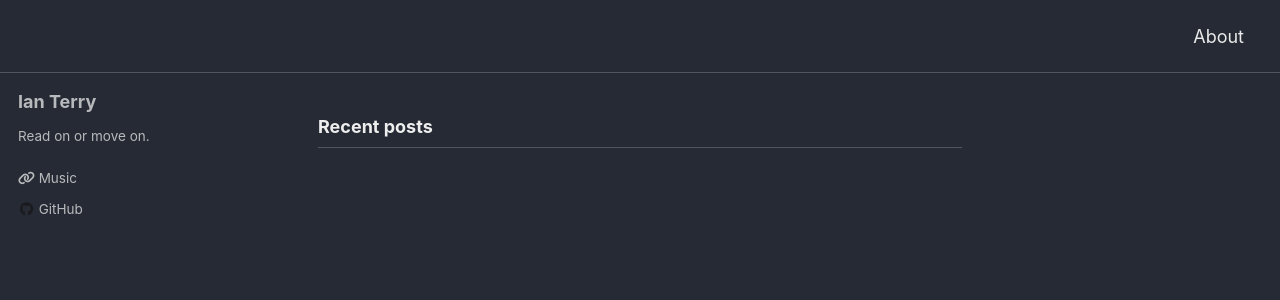
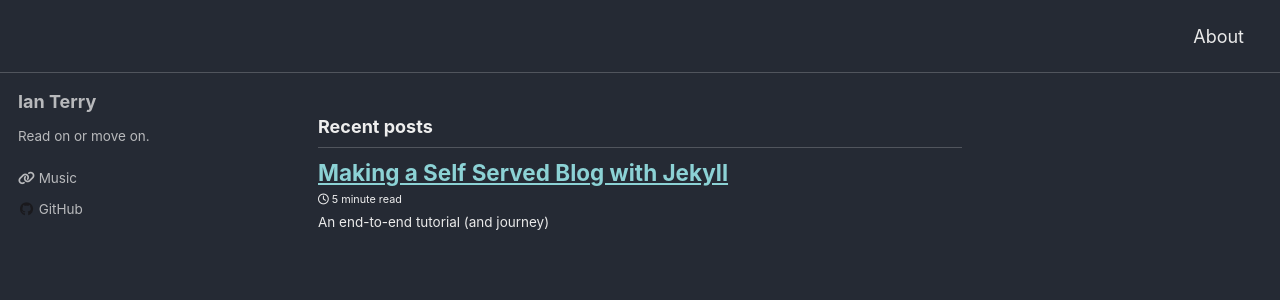
Before and after one commit to icterry/ianterry.io, a Jekyll site: the page built from index.html, in a window 1280 px wide and 900 px high. Shown: the top 300 px of the window. Built offline with Jekyll 4.4.1, drawn with Linux system fonts in a browser that asks for light colours; cached includes are drawn as plain includes; nearby versions of some CDN libraries; the list of posts is cut into pages by our own code; part of the change alters nothing that is shown.

Commit message:
First Blog Post

````diff
--- a/_config.yml
+++ b/_config.yml
@@ -145,6 +145,7 @@ footer:
 include:
   - .htaccess
   - _pages
+  - _posts
   - index.html
 exclude:
   - "*.sublime-project"
--- /dev/null
+++ b/_posts/2020-03-21-make-this-jekyll-blog.md
@@ -0,0 +1,125 @@
+---
+title: "Making a Self Served Blog with Jekyll"
+category: posts
+date: 2020-03-20
+excerpt: "An end-to-end tutorial (and journey)"
+---
+
+# Welcome to Jekyll!
+Ah, "Welcome to Jekyll!"
+
+This header greeted me every excruciating time I ran `jekyll new` to start over again. Coming from a place of total unfamiliarity with Jekyll, I must have seen this page a couple dozen times during troubleshooting.
+
+To spare you the same trouble, I wrote up this quick guide that captures everything I learned during the creation of the very blog you see before you now!
+
+# Jekyll
+
+[Jekyll](https://jekyllrb.com/) is a static site generator which allows one to quickly generate a site using Markdown, Liquid, HTML & CSS. The way I look at it is: you use markdown to create pages and templatized components of your website quikcly and easily, and these markdown files are redeployed as HTML when you `serve` or `build` your site.[^1]
+
+From my research, it seemed to the be leading standard for this type of deployment, however, there are some other options. [StaticGen](https://www.staticgen.com/) provides a list and ranking system for all of the known static site generators available.
+
+One huge heads up before you get started: getting Jekyll to work on Windows is a little iffy, even just for developing your site, and you probably aren't going to be self-hosting your site from a windows server. [Jekyll's documentation provides some workarounds](https://jekyllrb.com/docs/installation/windows/), but I would highly recommend looking elsewhere if you're going to rely on Windows for hosting or developing your Jekyll site.
+
+# A Word on Github Pages
+When I first got started with Jekyll, I used github pages to set up a site in under an hour, which was a great way to learn the absolute basics and become familiar with the files and folders of a Jekyll site. Eventually, I realized I wanted to self-host, or host my static site from a server over which I have full control. It takes more effort, but there's so much more to learn when you "DIY" like this.
+
+This guide will strictly focus on self-hosting, however, I highly suggest this [Jekyll on Github Pages](http://jmcglone.com/guides/github-pages/) guide to get started on a site you plan on hosting strictly with Github Pages.
+
+## Setting up
+
+For this stack, I opted to use a basic EC2 instance on AWS to take advantage of their Free Tier offering, which should be plenty for a static site like this. We'll be using nginx as our webserver in Ubuntu Server 18.04 to host the site. Jekyll will be used to generate the site itself as we build it, which also requires Ruby. And maybe this is TMI, but my development environment is Ubuntu Desktop and I use VSCode which is utterly fantastic.[^2]
+
+### Self-Serving
+
+Going the self-serve route, we'll need to decide how we'll be hosting our completed site. Like I mentioned, I [set up an EC2 instance in AWS](https://docs.aws.amazon.com/efs/latest/ug/gs-step-one-create-ec2-resources.html) running Ubuntu server 18.04 to act as the server for my live site. This is the server that visitors will connect to in search of our sweet blog posts.
+
+## Setting up Jekyll
+
+We'll need to follow the next few steps in both our development environment *and* our server, as both will need to have Jekyll installed to do their jobs!
+
+1. To get started, let's make sure our respective Ubuntu environments are up to date:
+    ```bash
+    sudo apt update && sudo apt-get update && sudo apt-get upgrade
+    ```
+2. Install Ruby stuff
+
+    ```bash
+    sudo apt-get install ruby-full build-essential zlib1g-dev
+    ```
+
+3. Installing Ruby Gems as a root user isn't recommended, so the following commands will set up a gem installation directory of your user account by adding environment variables to your ~/.bashrc file. You can just copy and paste these one by one into your terminal if you're not setting up as `root`
+
+    ```bash
+    echo '# Install Ruby Gems to ~/gems' >> ~/.bashrc`
+    echo 'export GEM_HOME="$HOME/gems"' >> ~/.bashrc`
+    echo 'export PATH="$HOME/gems/bin:$PATH"' >> ~/.bashrc`
+    source ~/.bashrc`
+    ```
+
+4. Now just install Jekyll.
+
+    ```bash
+    gem install jekyll bundler
+    ```
+5. Check that you've successfully installed jekyll. This should return Jekyll 4.0.0 or something like it.
+
+    ```bash
+    jekyll -v
+    ```
+Now you should be all set to start working on your site!
+
+## Your First Site
+Jekyll is cool because it can give us a functional site in a matter of minutes, which we can use as a starting point to build out a site of which we can be really proud!
+
+Now, we should be working in our dev environment for a little while, because we want to get our site working and ready for prime time before we expose it to the outside world, lest we look like charlatans in the eyes of our colleagues.
+
+Okay, let's get started!
+
+1. Navigate to an area you want your sites to live while we work on them.
+
+2. Create a new jekyll site. The string you specify as your_site will be the name of the folder created by Jekyll.
+
+    ```bash
+    jekyll new ./your_site
+    ```
+3. Navigate into this folder and look around, you should see the basic "scaffolding" for a site, which is actually a 100% functional example site!
+
+    ```bash
+    cd ./your_site
+    ls -l
+
+    404.html
+    about.markdown
+    _config.yml
+    Gemfile
+    Gemfile.lock
+    index.markdown
+    _posts
+    ```
+
+4. We'll get into these files a little later, for now let's get our site up and running. First, let's use the following command to "serve" our site in a dynamic way. Make sure you're in the directory of your_site and run
+
+    ```bash
+    jekyll serve
+    ```
+    This should lock up your terminal while Jekyll dynamically serves your site. To view it, open a web browser on the same system and navigate to the following address in your address bar:
+    ```bash
+    http://127.0.0.1:4000
+    ```
+5. You'll see the example site show in your browser. Click around and soak in your success, you've earned it champ.
+
+![Your First Site](/assets/images/your_first_site.png)
+
+## Make It Yours
+Okay, so your first site isn't a monumental achievement in aesthetics. It's cool, we all have to start somewhere.
+
+I know, my first thought was also "Great, this looks like !#%@".
+
+Don't worry, we'll tackle the aesthetics shortly, however let's start by fixing some of the titles and names, unless "Your Awesome Title" is what you're sticking with...
+
+
+## Leveling up
+
+[^1]: When you run `jekyll serve` in the directory of your jekyll site, it starts a service on port 4000 that you can use to look at your site as you configure and customize it. This cool feature dynamically updates changes to the site as you save them. `jekyll build` renders and publishes your HTML files to the _site directory, which is where your webserver points to show your site to visitors.
+
+[^2]: A nod back to the limitations of Windows, my workstation is running W10, so I virtualize an Ubuntu Desktop environment for most of my development work, which is my suggested route if you're a Windows user and don't know how best to compensate.
````
Also changed, not shown: assets/images/your_first_site.png (added).
